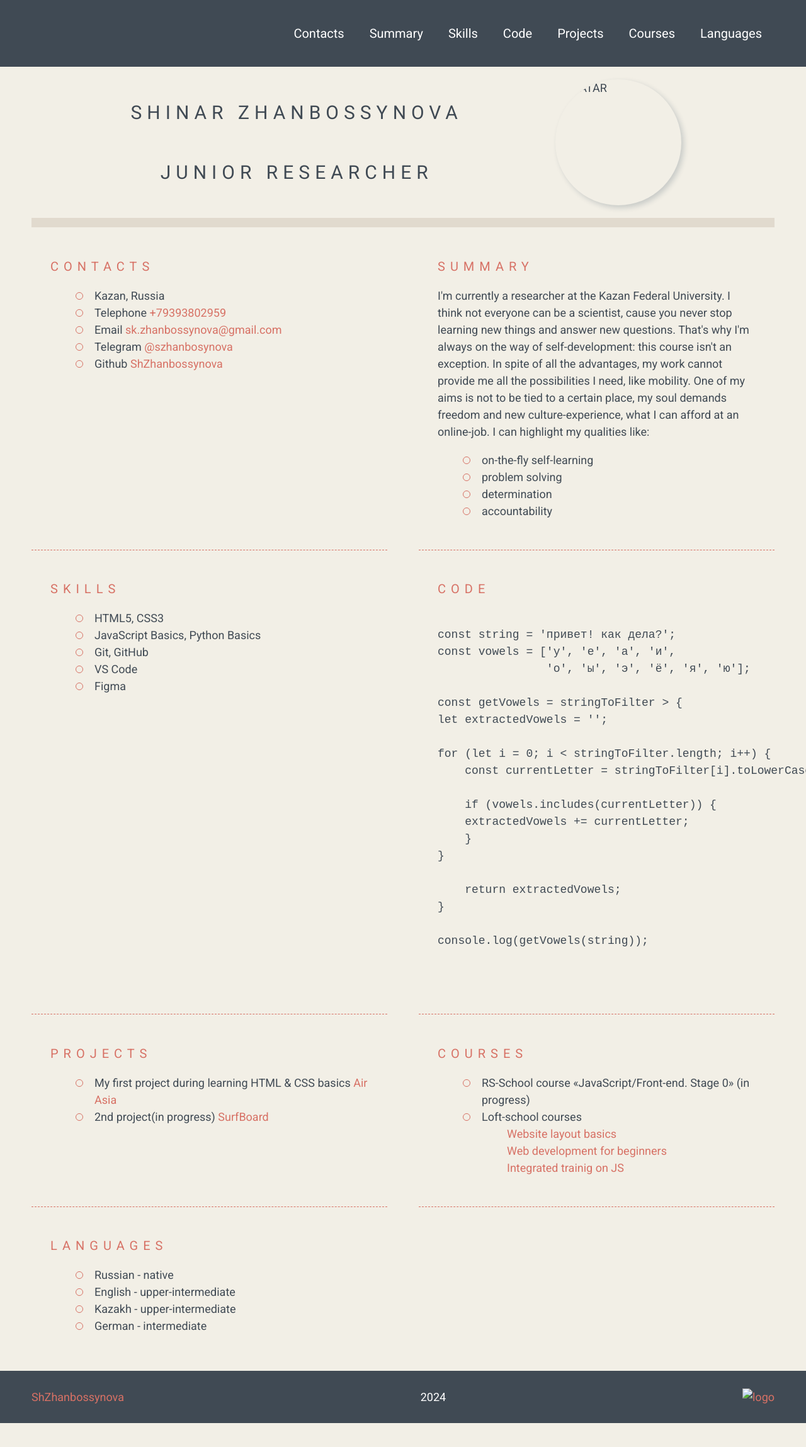
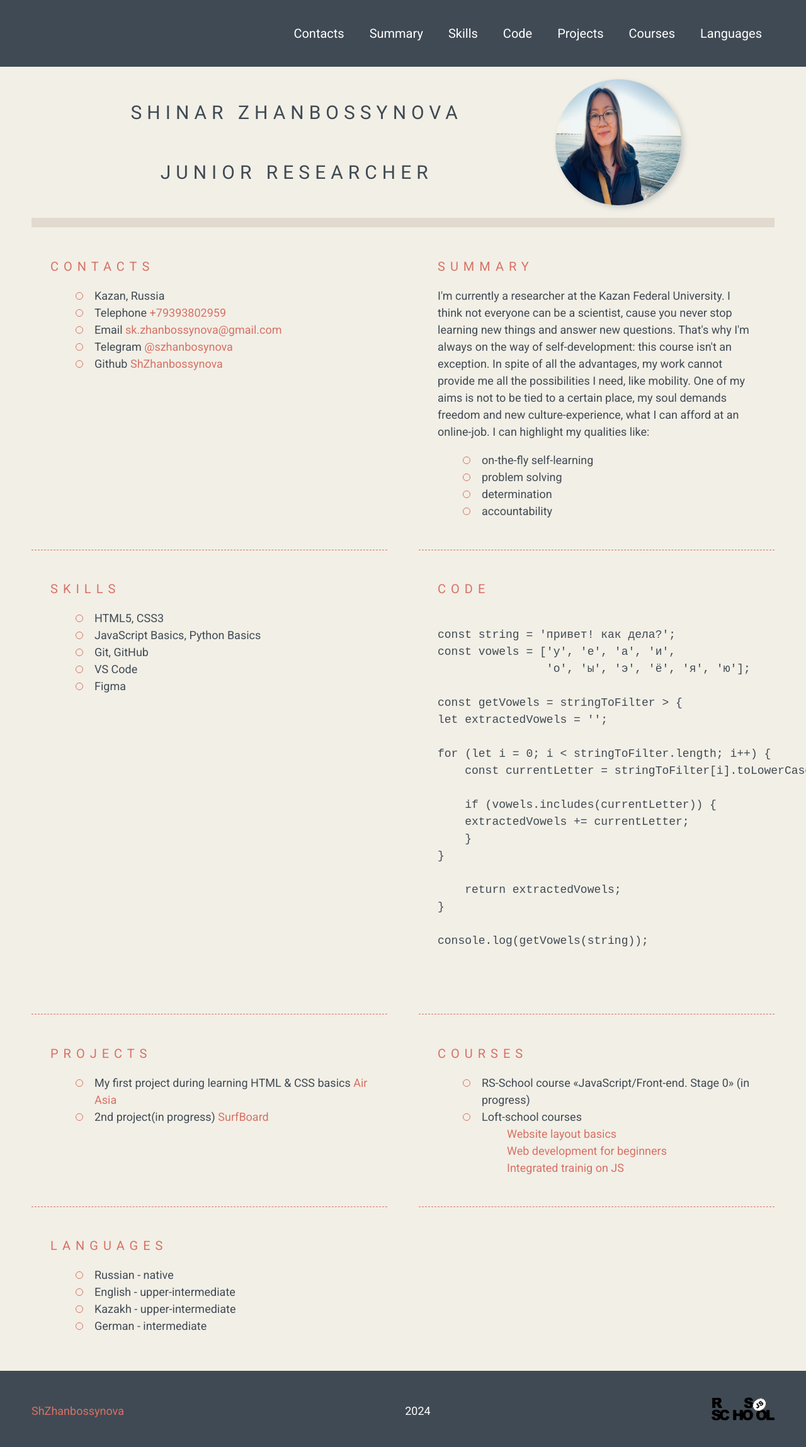
Before and after one commit to ShZhanbossynova/rsschool-cv, a plain HTML site: page index.html in a window 1280 px wide. Shown: the top 2298 px of the page at 63% size. Before the commit the page ends 2260 px from the top, so only its background shows below. Drawn offline with Linux system fonts and the light colour scheme; the site is published under a folder, as on GitHub Pages, so addresses that start at the root find nothing.

Commit message:
refactor: fix links to images

```diff
--- a/index.html
+++ b/index.html
@@ -5,7 +5,7 @@
     <meta name="viewport" content="width=device-width, initial-scale=1.0">
     <title>CV</title>
     <link rel="stylesheet" href="style.css">
-    <link rel="icon" href="/assets/img/favicon.ico">
+    <link rel="icon" href="assets/img/favicon.ico">
     <link rel="preconnect" href="https://fonts.googleapis.com">
     <link rel="preconnect" href="https://fonts.gstatic.com" crossorigin>
     <link href="https://fonts.googleapis.com/css2?family=Roboto:ital,wght@0,300;0,400;0,700;1,300;1,400;1,700&display=swap" rel="stylesheet">
@@ -33,7 +33,7 @@
                 <h1 class=".section-title">Shinar Zhanbossynova</h1>
                 <h2 class="section-subtitle">Junior researcher</h2>
             </div>
-            <img src="/assets/img/myphoto.jpeg" alt="avatar" class="photo">
+            <img src="assets/img/myphoto.jpeg" alt="avatar" class="photo">
         </section>
         <section class="section" id="contacts">
             <h2 class="section-title">Contacts</h2>
@@ -147,7 +147,7 @@ console.log(getVowels(string));
     <div class="container footer-container">
         <a href="https://github.com/ShZhanbossynova">ShZhanbossynova</a>
         <p class="year">2024</p>
-        <a href="https://rs.school/courses/javascript-ru"><img src="/assets/svg/rsschool-logo.svg" alt="logo" class="logo"></a>
+        <a href="https://rs.school/courses/javascript-ru"><img src="assets/svg/rsschool-logo.svg" alt="logo" class="logo"></a>
     </div>
 </footer>
 </body>
```
